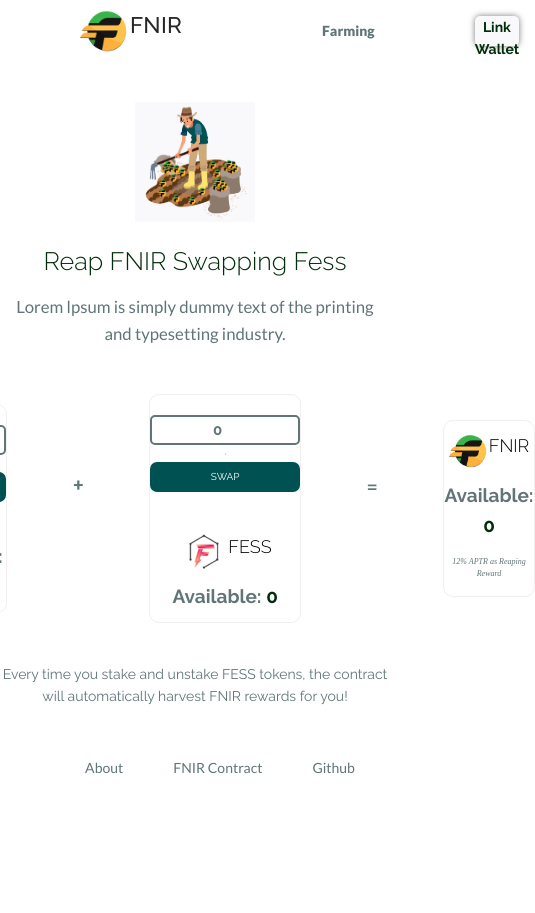
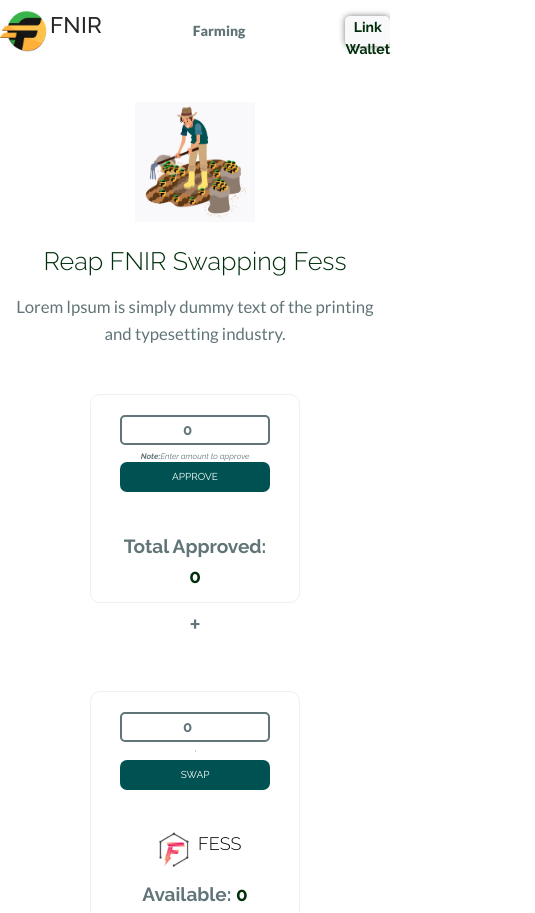
Before and after one commit to Rish-hap/ProjectX, a React app: page /farming in a window 390 px wide. Shown: the top 913 px of the page, 535 px wide, since content can reach past the window. Before the commit the page ends 844 px from the top, so only its background shows below. Built offline with nearby package versions, Linux system fonts and the light colour scheme.

Commit message:
css for smaller screens

```diff
--- a/src/App.css
+++ b/src/App.css
@@ -20,3 +20,18 @@ font-size: 1.2rem;
 font-weight: 600;
 color: #191919;
 }
+
+
+@media (min-width: 200px) and (max-width: 575px) {
+    #header,
+#header div {
+  width: 100vw;
+  justify-content: flex-start;
+  margin-left: 0px;
+  margin-right: 0px;
+  }
+
+  #cards {
+    flex-direction: column;
+  }
+}
--- a/src/sass/base/_base.scss
+++ b/src/sass/base/_base.scss
@@ -42,6 +42,12 @@ body {
     padding-left: 15px;
     margin-right: auto;
     margin-left: auto;
+  }
+
+  @media (max-width: 575px) {
+    .container {
+      width: 100vw;
+    }
   }
 
   @media (min-width: 576px) {
```
Also changed, not shown: public/style/style.css (+5 -2 lines), 9 other files (tests, documents, lock files or other folders).
